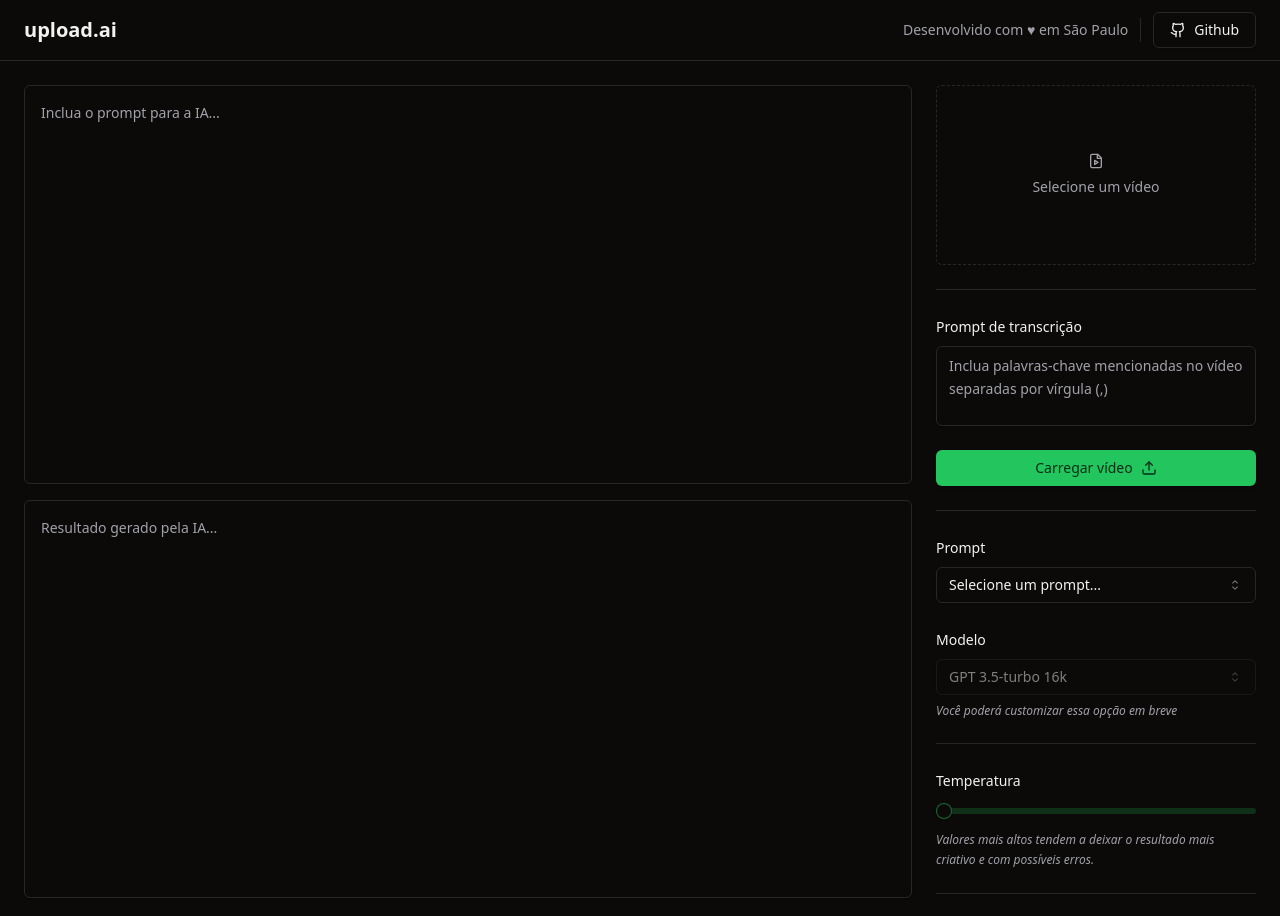
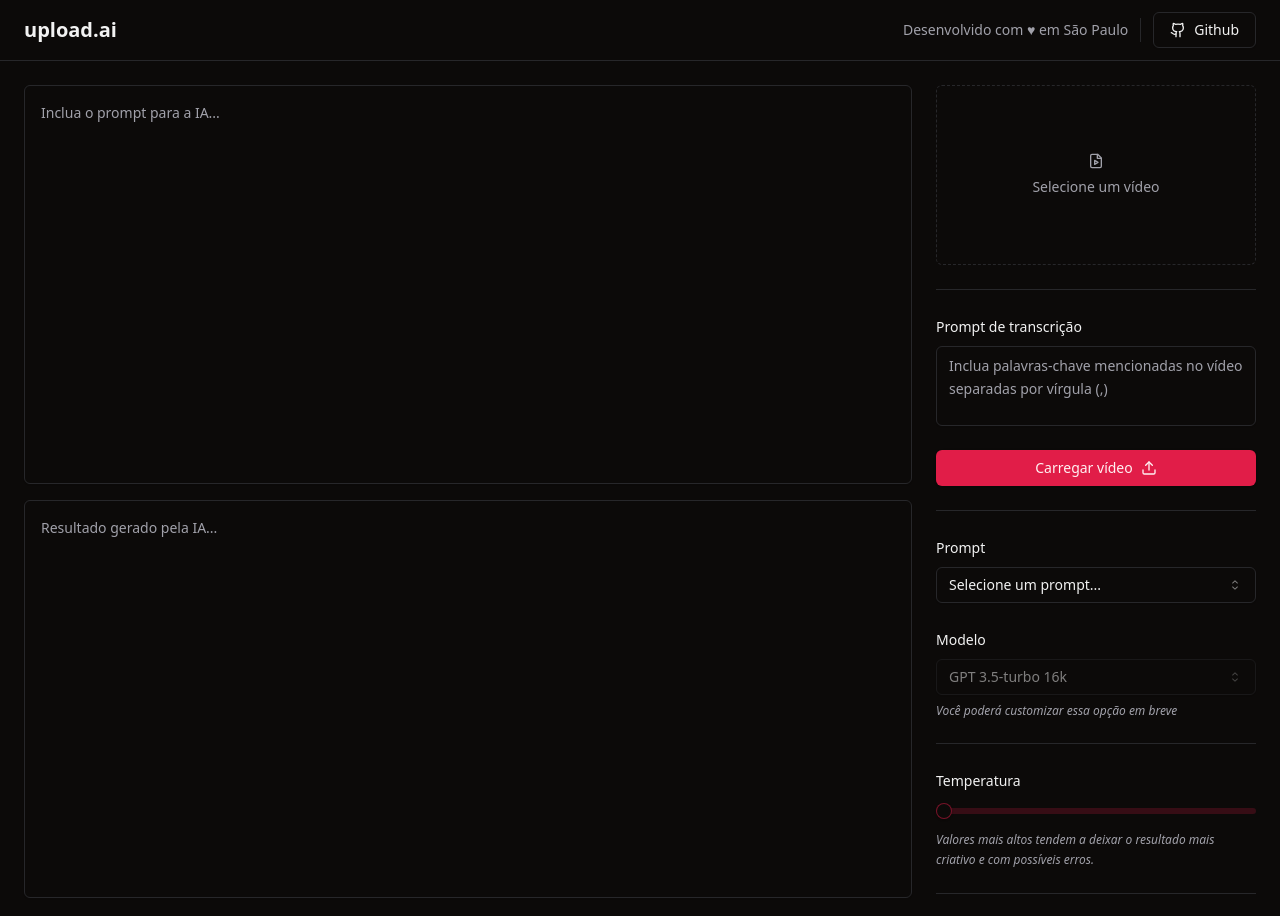
Before and after one commit to nullCommit/upload.ai, a React (Vite) app: page / in a window 1280 px wide. Shown: the top 916 px of the page. Built offline with nearby package versions, Linux system fonts and the light colour scheme.

Commit message:
video input form button give visual feedback to the user

```diff
--- a/src/components/video-input-form.tsx
+++ b/src/components/video-input-form.tsx
@@ -8,8 +8,18 @@ import { getFFmpeg } from '@/lib/ffmpeg';
 import { fetchFile } from '@ffmpeg/util';
 import { api } from '@/lib/axios';
 
+type Status = 'waiting' | 'converting' | 'uploading' | 'generating' | 'success';
+const statusMessages = {
+  converting: 'Convertendo...',
+  generating: 'Transcrevendo...',
+  uploading: 'Carregando...',
+  success: 'Sucesso!',
+};
+
 export function VideoInputForm() {
   const [videoFile, setVideoFile] = useState<File | null>(null);
+  const [status, setStatus] = useState<Status>('waiting');
+
   const promptInputRef = useRef<HTMLTextAreaElement>(null);
 
   function handleFileSelected(event: ChangeEvent<HTMLInputElement>) {
@@ -33,7 +43,7 @@ export function VideoInputForm() {
     //   console.log(log);
     // });
 
-    ffmpeg.on('progress', progress => {
+    ffmpeg.on('progress', (progress) => {
       console.log('Convert progress: ' + Math.round(progress.progress * 100));
     });
 
@@ -69,20 +79,26 @@ export function VideoInputForm() {
     if (!videoFile) return;
 
     // converte o vídeo em áudio
+    setStatus('converting');
+
     const audioFile = await convertVideoToAudio(videoFile);
 
-    const data = new FormData()
-    data.append('file', audioFile)
+    const data = new FormData();
+    data.append('file', audioFile);
 
-    const response = await api.post('/videos', data)
+    setStatus('uploading');
 
-    const videoId = response.data.video.id
+    const response = await api.post('/videos', data);
+
+    const videoId = response.data.video.id;
+
+    setStatus('generating');
 
     await api.post(`/videos/${videoId}/transcription`, {
-      prompt
-    })
+      prompt,
+    });
 
-    console.log('Finalizou')
+    setStatus('success');
   }
 
   const previewURL = useMemo(() => {
@@ -94,48 +110,60 @@ export function VideoInputForm() {
   }, [videoFile]);
 
   return (
-    <form onSubmit={handleUploadVideo} className='space-y-6'>
+    <form onSubmit={handleUploadVideo} className="space-y-6">
       <label
-        htmlFor='video'
-        className='relative border flex rounded-md aspect-video cursor-pointer border-dashed text-sm flex-col gap-2 items-center justify-center text-muted-foreground hover:bg-primary hover:text-black'
+        htmlFor="video"
+        className="relative border flex rounded-md aspect-video cursor-pointer border-dashed text-sm flex-col gap-2 items-center justify-center text-muted-foreground hover:bg-primary hover:text-black"
       >
         {previewURL ? (
           <video
             src={previewURL}
             controls={false}
-            className='pointer-events-none absolute inset-0'
+            className="pointer-events-none absolute inset-0"
           />
         ) : (
           <>
-            <FileVideo className='w-4 h-4' />
+            <FileVideo className="w-4 h-4" />
             Selecione um vídeo
           </>
         )}
       </label>
 
       <input
-        type='file'
-        id='video'
-        accept='video/mp4'
-        className='sr-only'
+        type="file"
+        id="video"
+        accept="video/mp4"
+        className="sr-only"
         onChange={handleFileSelected}
       />
 
       <Separator />
 
-      <div className='space-y-2'>
-        <Label htmlFor='transcription_prompt'>Prompt de transcrição</Label>
+      <div className="space-y-2">
+        <Label htmlFor="transcription_prompt">Prompt de transcrição</Label>
         <Textarea
           ref={promptInputRef}
-          id='transcription_prompt'
-          className='h-20 leading-relaxed resize-none'
-          placeholder='Inclua palavras-chave mencionadas no vídeo separadas por vírgula (,)'
+          disabled={status !== 'waiting'}
+          id="transcription_prompt"
+          className="h-20 leading-relaxed resize-none"
+          placeholder="Inclua palavras-chave mencionadas no vídeo separadas por vírgula (,)"
         />
       </div>
 
-      <Button type='submit' className='w-full'>
-        Carregar vídeo
-        <Upload className='w-4 h-4 ml-2' />
+      <Button
+        data-success={status === 'success'}
+        disabled={status !== 'waiting'}
+        type="submit"
+        className="w-full data-[success=true]:bg-emerald-400"
+      >
+        {status === 'waiting' ? (
+          <>
+            Carregar vídeo
+            <Upload className="w-4 h-4 ml-2" />
+          </>
+        ) : (
+          statusMessages[status]
+        )}
       </Button>
     </form>
   );
--- a/src/index.css
+++ b/src/index.css
@@ -10,8 +10,8 @@
     --card-foreground: 0 0% 95%;
     --popover: 0 0% 9%;
     --popover-foreground: 0 0% 95%;
-    --primary: 142.1 70.6% 45.3%;
-    --primary-foreground: 144.9 80.4% 10%;
+    --primary: 346.8 77.2% 49.8%;
+    --primary-foreground: 355.7 100% 97.3%;
     --secondary: 240 3.7% 15.9%;
     --secondary-foreground: 0 0% 98%;
     --muted: 0 0% 15%;
@@ -22,7 +22,7 @@
     --destructive-foreground: 0 85.7% 97.3%;
     --border: 240 3.7% 15.9%;
     --input: 240 3.7% 15.9%;
-    --ring: 142.4 71.8% 29.2%;
+    --ring: 346.8 77.2% 49.8%;
 
     --radius: 0.5rem;
   }
```
